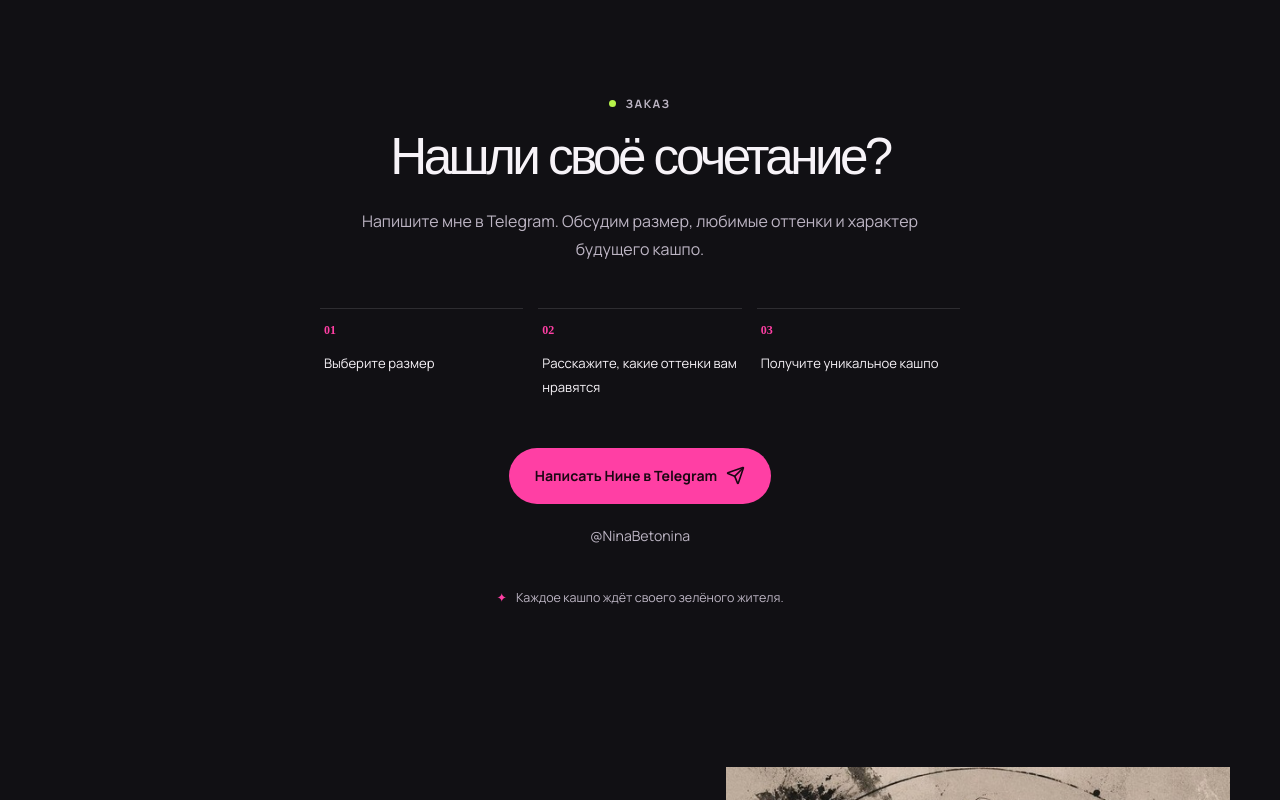
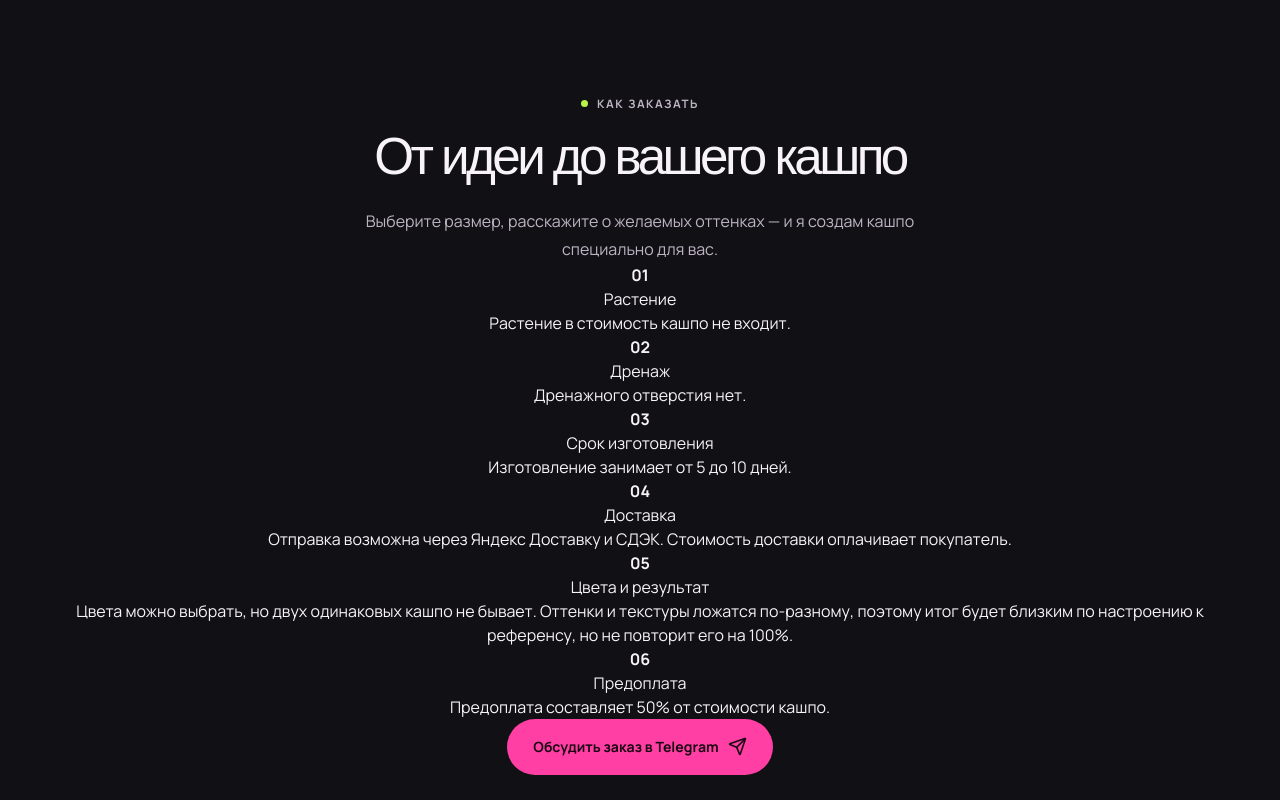
Before and after one commit to amaksakov013/my-business-card, a React (Vite) app: page / in a window 1280 px wide. Shown: the part 2720-3520 px from the top of the page. Built offline with nearby package versions, Linux system fonts and the light colour scheme; a web font is replaced by a local one.

Commit message:
Add compact how-to-order details

```diff
--- a/src/components/Order.tsx
+++ b/src/components/Order.tsx
@@ -2,39 +2,51 @@ import { Send } from 'lucide-react'
 import { telegramUrl } from '../data/content'
 import { Reveal } from './Reveal'
 
-const steps = [
-  'Выберите размер',
-  'Расскажите, какие оттенки вам нравятся',
-  'Получите уникальное кашпо',
+const details = [
+  ['Растение', 'Растение в стоимость кашпо не входит.'],
+  ['Дренаж', 'Дренажного отверстия нет.'],
+  ['Срок изготовления', 'Изготовление занимает от 5 до 10 дней.'],
+  [
+    'Доставка',
+    'Отправка возможна через Яндекс Доставку и СДЭК. Стоимость доставки оплачивает покупатель.',
+  ],
+  [
+    'Цвета и результат',
+    'Цвета можно выбрать, но двух одинаковых кашпо не бывает. Оттенки и текстуры ложатся по-разному, поэтому итог будет близким по настроению к референсу, но не повторит его на 100%.',
+  ],
+  ['Предоплата', 'Предоплата составляет 50% от стоимости кашпо.'],
 ]
 
 export function Order() {
   return (
-    <section id="order" className="section shell order">
+    <section id="order" className="section shell order order--details">
       <Reveal>
         <p className="eyebrow">
-          <i />Заказ
+          <i />Как заказать
         </p>
-        <h2>Нашли своё сочетание?</h2>
+        <h2>От идеи до вашего кашпо</h2>
         <p className="section-copy">
-          Напишите мне в Telegram. Обсудим размер, любимые оттенки и характер будущего
-          кашпо.
+          Выберите размер, расскажите о желаемых оттенках — и я создам кашпо специально
+          для вас.
         </p>
-        <ol>
-          {steps.map((step, index) => (
-            <li key={step}>
-              <b>0{index + 1}</b>
-              <span>{step}</span>
-            </li>
+
+        <div className="order-details">
+          {details.map(([title, text], index) => (
+            <article key={title}>
+              <b>{String(index + 1).padStart(2, '0')}</b>
+              <h3>{title}</h3>
+              <p>{text}</p>
+            </article>
           ))}
-        </ol>
+        </div>
+
         <a
           className="button button--large"
           href={telegramUrl}
           target="_blank"
           rel="noreferrer"
         >
-          Написать Нине в Telegram <Send size={19} />
+          Обсудить заказ в Telegram <Send size={19} />
         </a>
         <a className="telegram" href={telegramUrl} target="_blank" rel="noreferrer">
           @NinaBetonina
```
